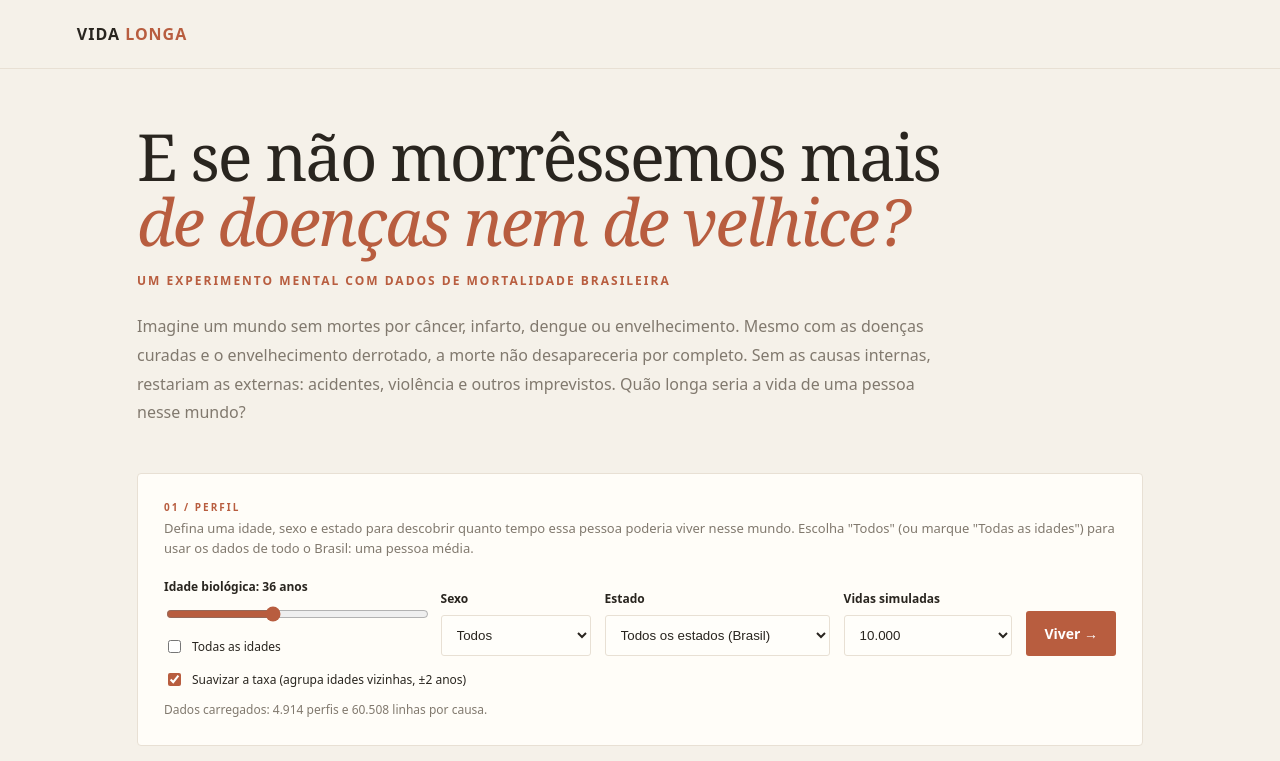
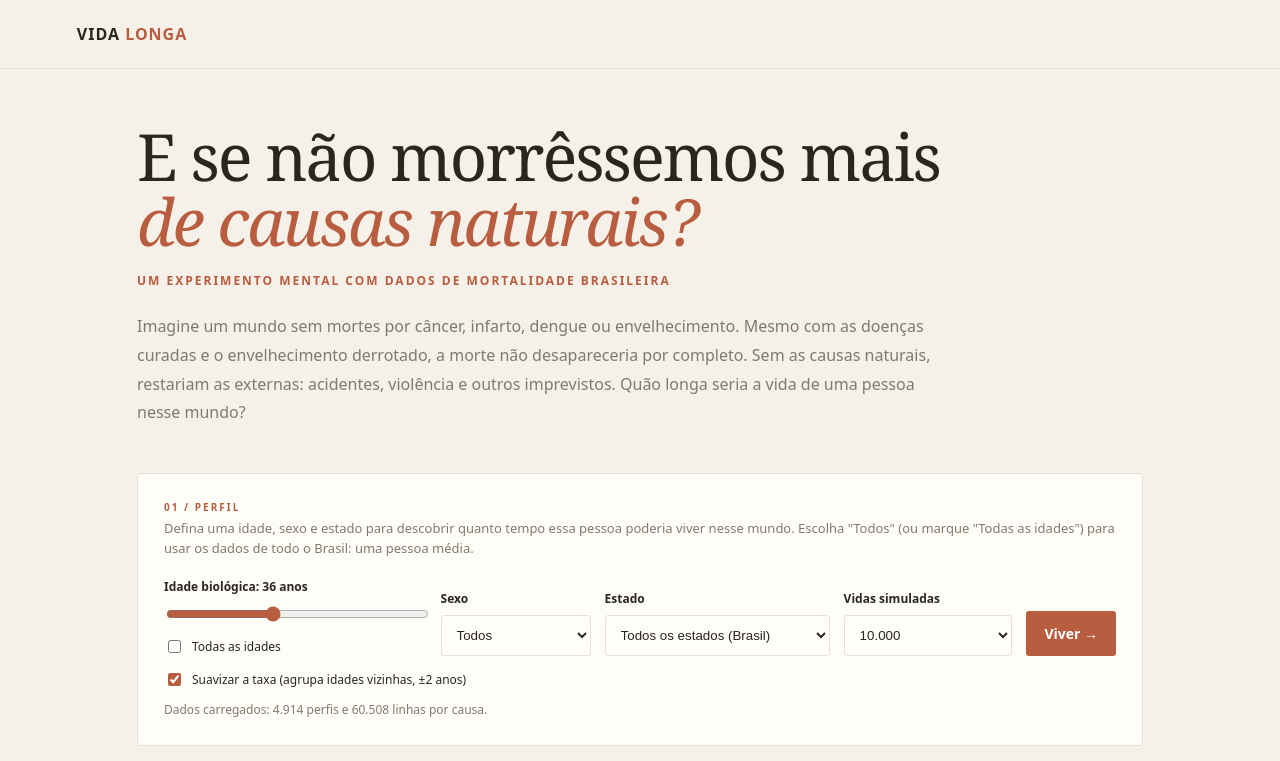
Before and after one commit to ferdesmello/vida-longa, a plain HTML site: page index.html in a window 1280 px wide. Shown: the top 761 px of the page. Drawn offline with Linux system fonts and the light colour scheme.

Commit message:
Adjustments

```diff
--- a/index.html
+++ b/index.html
@@ -595,10 +595,10 @@
 	<main>
 
 		<section class="hero">
-			<h1>E se não morrêssemos mais<br><em>de doenças nem de velhice?</em></h1>
+			<h1>E se não morrêssemos mais<br><em>de causas naturais?</em></h1>
 			<p class="subtitle">UM EXPERIMENTO MENTAL COM DADOS DE MORTALIDADE BRASILEIRA</p>
 			<p>Imagine um mundo sem mortes por câncer, infarto, dengue ou envelhecimento. Mesmo com as doenças curadas e
-				o envelhecimento derrotado, a morte não desapareceria por completo. Sem as causas internas, restariam as
+				o envelhecimento derrotado, a morte não desapareceria por completo. Sem as causas naturais, restariam as
 				externas: acidentes, violência e outros imprevistos. Quão longa seria a vida de uma pessoa nesse mundo?
 			</p>
 		</section>
```
Also changed, not shown: assets/selection.jpg.
